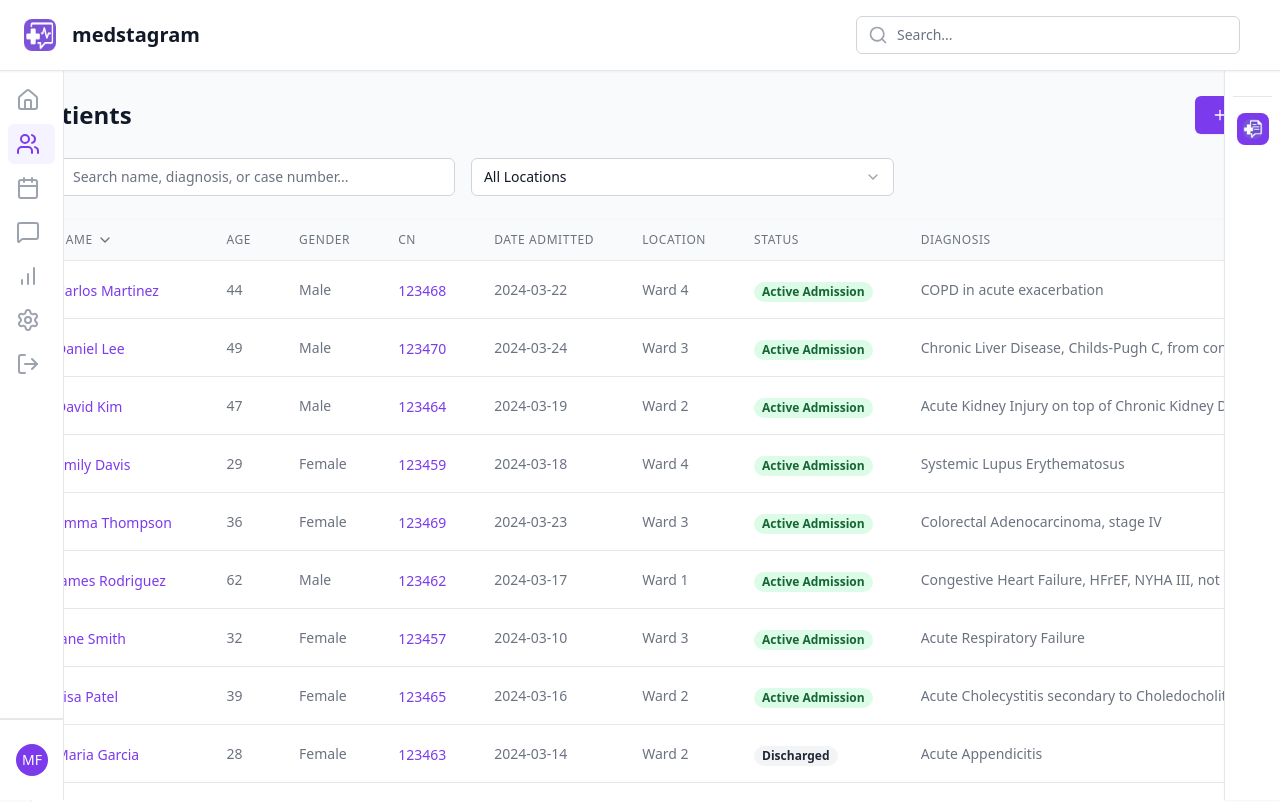
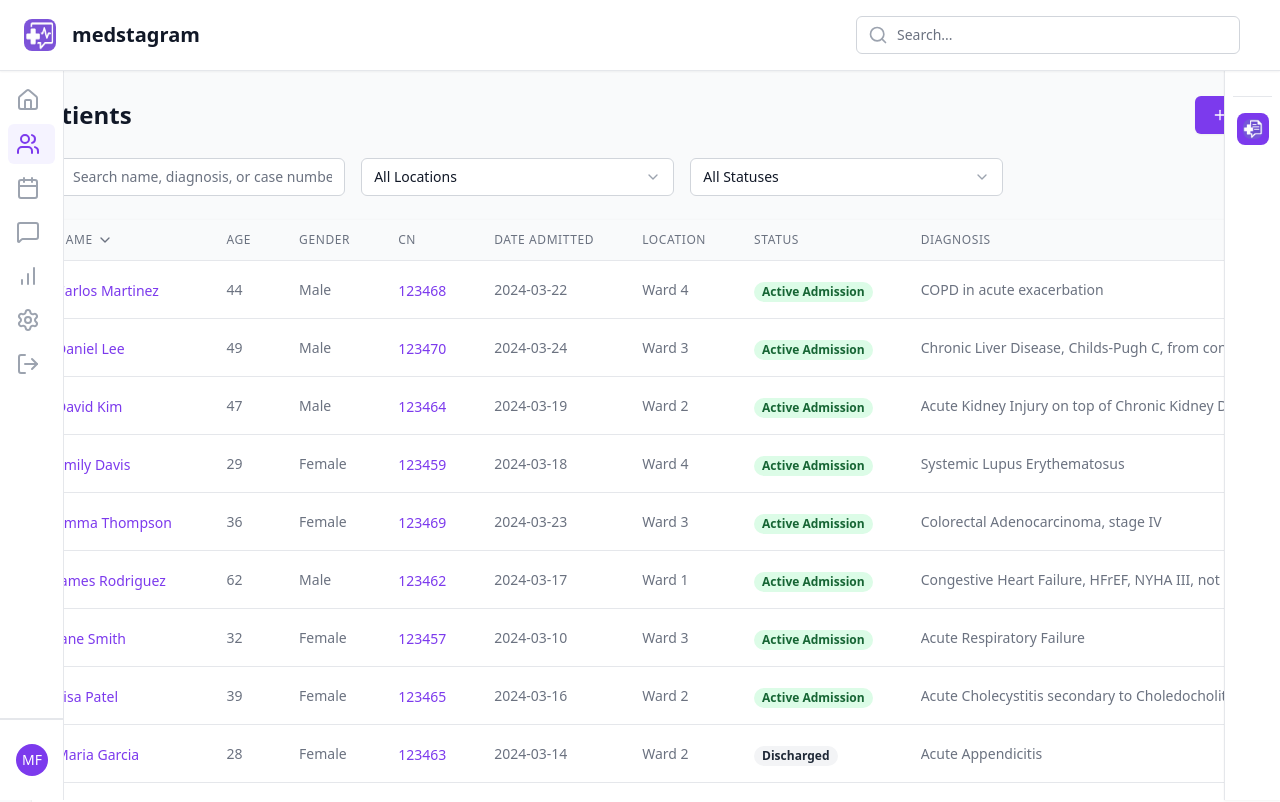
Before and after one commit to mfranco1/medstagram, a React (Vite) app in the folder frontend/: page /patients in a window 1280 px wide. Shown: the top 802 px of the page. Built offline with nearby package versions, Linux system fonts and the light colour scheme.

Commit message:
feat: add patient filter on status

```diff
--- a/frontend/src/pages/PatientsPage.tsx
+++ b/frontend/src/pages/PatientsPage.tsx
@@ -5,7 +5,7 @@ import { useNavigate } from 'react-router-dom'
 import { NewPatientModal } from '../components/patient/NewPatientModal'
 import { Toast, type ToastType } from '../components/ui/Toast'
 import { Select } from '../components/ui/Select'
-import { STATUS_COLORS } from '../constants/patient'
+import { STATUS_COLORS, PATIENT_STATUSES } from '../constants/patient'
 
 export interface Patient {
   id: number
@@ -291,6 +291,7 @@ export default function PatientsPage() {
   const navigate = useNavigate()
   const [searchQuery, setSearchQuery] = useState('')
   const [locationFilter, setLocationFilter] = useState('')
+  const [statusFilter, setStatusFilter] = useState('')
   const [sortField, setSortField] = useState<keyof Patient>('name')
   const [sortDirection, setSortDirection] = useState<'asc' | 'desc'>('asc')
   const [isNewPatientModalOpen, setIsNewPatientModalOpen] = useState(false)
@@ -315,7 +316,8 @@ export default function PatientsPage() {
       patient.diagnosis.toLowerCase().includes(searchQuery.toLowerCase()) ||
       patient.caseNumber.includes(searchQuery)
     const matchesLocation = !locationFilter || patient.location === locationFilter
-    return matchesSearch && matchesLocation
+    const matchesStatus = !statusFilter || patient.status === statusFilter
+    return matchesSearch && matchesLocation && matchesStatus
   })
 
   const sortedPatients = [...filteredPatients].sort((a, b) => {
@@ -377,7 +379,7 @@ export default function PatientsPage() {
         </div>
 
         {/* Search and Filters */}
-        <div className="grid grid-cols-1 md:grid-cols-3 gap-4">
+        <div className="grid grid-cols-1 md:grid-cols-4 gap-4">
           <div className="relative">
             <div className="absolute inset-y-0 left-0 pl-3 flex items-center pointer-events-none">
               <Search className="h-5 w-5 text-gray-400" />
@@ -402,6 +404,20 @@ export default function PatientsPage() {
                 }))
               ]}
               placeholder="Select location"
+            />
+          </div>
+          <div>
+            <Select
+              value={statusFilter}
+              onChange={setStatusFilter}
+              options={[
+                { value: '', label: 'All Statuses' },
+                ...PATIENT_STATUSES.map(status => ({
+                  value: status,
+                  label: status
+                }))
+              ]}
+              placeholder="Select status"
             />
           </div>
         </div>
```
